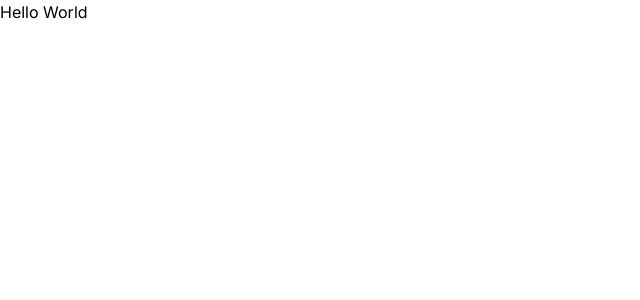
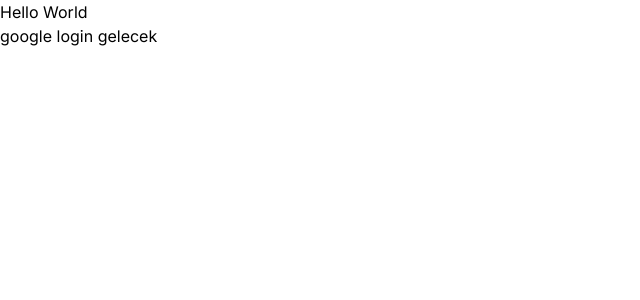
Before and after one commit to selcuk-yilmaz/selcukyilmaz.com.tr, a Next.js app: page / in a window 1280 px wide. Shown: the top 300 px of the page, without its empty margins (0-640 px from the left). Built offline with nearby package versions, Linux system fonts and the light colour scheme.

Commit message:
nextjs yapısına geçiş denemesi

```diff
--- a/src/app/page.jsx
+++ b/src/app/page.jsx
@@ -1,5 +1,11 @@
 const Homepage = () => {
-  return <div>Hello World</div>;
+  return (
+  <>
+  <p>Hello World</p>
+  <button>google login gelecek</button>
+
+  </>
+  )
 };
 
 export default Homepage;
```
